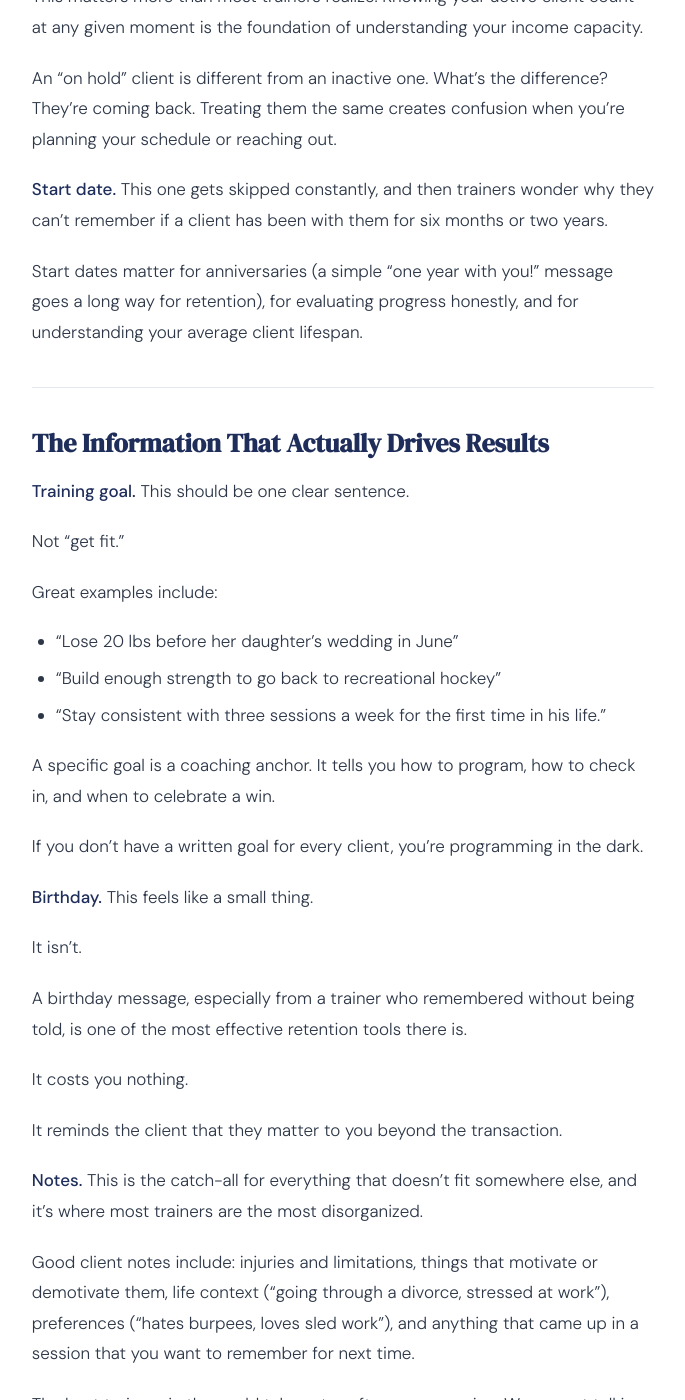
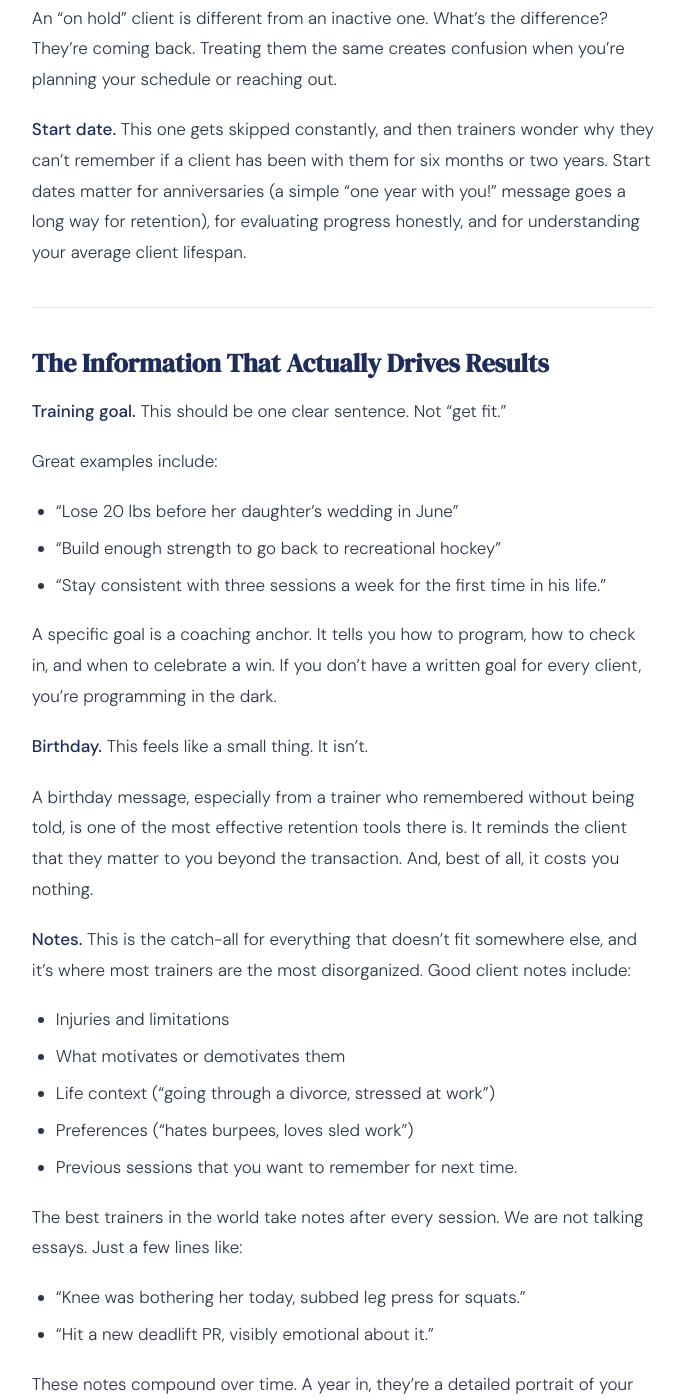
Before and after one commit to thetrainerops-code/thetrainerops, a Jekyll site: the page built from _posts/2026-05-14-the-client-info-you-should-be-tracking.md, in a window 1280 px wide and 1400 px high, scrolled down 1334 px. Shown: the whole window, without its empty margins (297-982 px from the left). Built offline with Jekyll 4.4.1, drawn with Linux system fonts in a browser that asks for light colours; some of the changed text lies outside the part shown.

Commit message:
Revise client info tracking post for clarity
Updated the client information tracking post to improve clarity and organization of content.

```diff
--- a/_posts/2026-05-14-the-client-info-you-should-be-tracking.md
+++ b/_posts/2026-05-14-the-client-info-you-should-be-tracking.md
@@ -22,52 +23,39 @@ Here's what you should actually be tracking for every client, and why it matters
 
 Let's start with the obvious ones, because even these get messy when you're juggling 15+ clients.
 
-**Name, phone, and email.** Obvious, but are they current?
+**Name, phone, and email.** Obvious, but are they current? Do you have to scroll through months of WhatsApp to find a client's number, or is it somewhere you can pull up in five seconds? If a client moves or changes their number, does your record update?
 
-Do you have to scroll through months of WhatsApp to find a client's number, or is it somewhere you can pull up in five seconds?
-
-If a client moves or changes their number, does your record update?
-
-**Status.** Is this client active, on hold, or inactive?
-
-This matters more than most trainers realize. Knowing your active client count at any given moment is the foundation of understanding your income capacity.
+**Status.** Is this client active, on hold, or inactive? This matters more than most trainers realize. Knowing your active client count at any given moment is the foundation of understanding your income capacity.
 
 An "on hold" client is different from an inactive one. What's the difference? They're coming back. Treating them the same creates confusion when you're planning your schedule or reaching out.
 
 **Start date.** This one gets skipped constantly, and then trainers wonder why they can't remember if a client has been with them for six months or two years.
-
 Start dates matter for anniversaries (a simple "one year with you!" message goes a long way for retention), for evaluating progress honestly, and for understanding your average client lifespan.
 
 ---
 
 ## The Information That Actually Drives Results
 
-**Training goal.** This should be one clear sentence.
-
-Not "get fit."
+**Training goal.** This should be one clear sentence. Not "get fit."
 
 Great examples include:
 - "Lose 20 lbs before her daughter's wedding in June"
 - "Build enough strength to go back to recreational hockey"
 - "Stay consistent with three sessions a week for the first time in his life."
 
-A specific goal is a coaching anchor. It tells you how to program, how to check in, and when to celebrate a win.
+A specific goal is a coaching anchor. It tells you how to program, how to check in, and when to celebrate a win. If you don't have a written goal for every client, you're programming in the dark.
 
-If you don't have a written goal for every client, you're programming in the dark.
+**Birthday.** This feels like a small thing. It isn't.
 
-**Birthday.** This feels like a small thing.
+A birthday message, especially from a trainer who remembered without being told, is one of the most effective retention tools there is. It reminds the client that they matter to you beyond the transaction. And, best of all, it costs you nothing.
 
-It isn't.
+**Notes.** This is the catch-all for everything that doesn't fit somewhere else, and it's where most trainers are the most disorganized. Good client notes include:
 
-A birthday message, especially from a trainer who remembered without being told, is one of the most effective retention tools there is.
-
-It costs you nothing.
-
-It reminds the client that they matter to you beyond the transaction.
-
-**Notes.** This is the catch-all for everything that doesn't fit somewhere else, and it's where most trainers are the most disorganized.
-
-Good client notes include: injuries and limitations, things that motivate or demotivate them, life context ("going through a divorce, stressed at work"), preferences ("hates burpees, loves sled work"), and anything that came up in a session that you want to remember for next time.
+- Injuries and limitations
+- What motivates or demotivates them
+- Life context ("going through a divorce, stressed at work")
+- Preferences ("hates burpees, loves sled work")
+- Previous sessions that you want to remember for next time.
 
 The best trainers in the world take notes after every session. We are not talking essays. Just a few lines like:
 
@@ -80,19 +68,11 @@ These notes compound over time. A year in, they're a detailed portrait of your c
 
 ## The Business Information Most Trainers Skip Entirely
 
-**Monthly rate and billing type.** Do you know, off the top of your head, exactly what every single client pays you and when?
+**Monthly rate and billing type.** Do you know, off the top of your head, exactly what every single client pays you and when? Most trainers don't.
 
-Most trainers don't.
+They remember the rough number but not whether it's per session, monthly retainer, or package-based. When it's time to follow up on a missed payment or raise rates, that vagueness costs you. Every client should have a clear, documented rate and billing type. Not in your memory, but rather in a record.
 
-They remember the rough number but not whether it's per session, monthly retainer, or package-based. When it's time to follow up on a missed payment or raise rates, that vagueness costs you.
-
-Every client should have a clear, documented rate and billing type. Not in your memory, but rather in a record.
-
-**Billing type specifically** matters because it determines how you invoice, how you track payments, and how you think about income stability.
-
-A client on a **monthly** retainer is predictable revenue.
-
-A client who pays **per session** is variable.
+**Billing type specifically** matters because it determines how you invoice, how you track payments, and how you think about income stability. A client on a **monthly** retainer is predictable revenue. A client who pays **per session** is variable.
 
 Knowing the split across your whole roster tells you how financially stable your business actually is.
 
```
Also changed, not shown: other parts of _posts/2026-05-14-the-client-info-you-should-be-tracking.md (+5 -8 lines).
